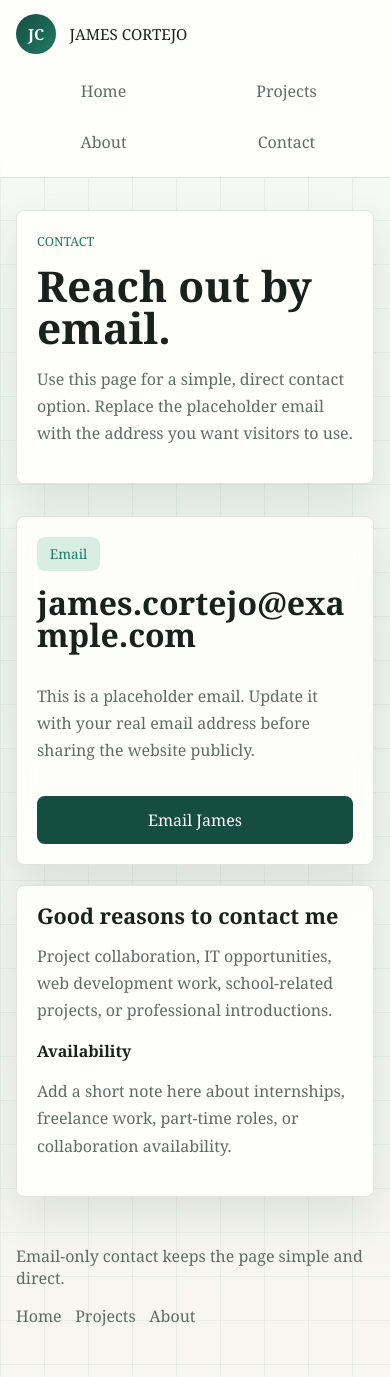
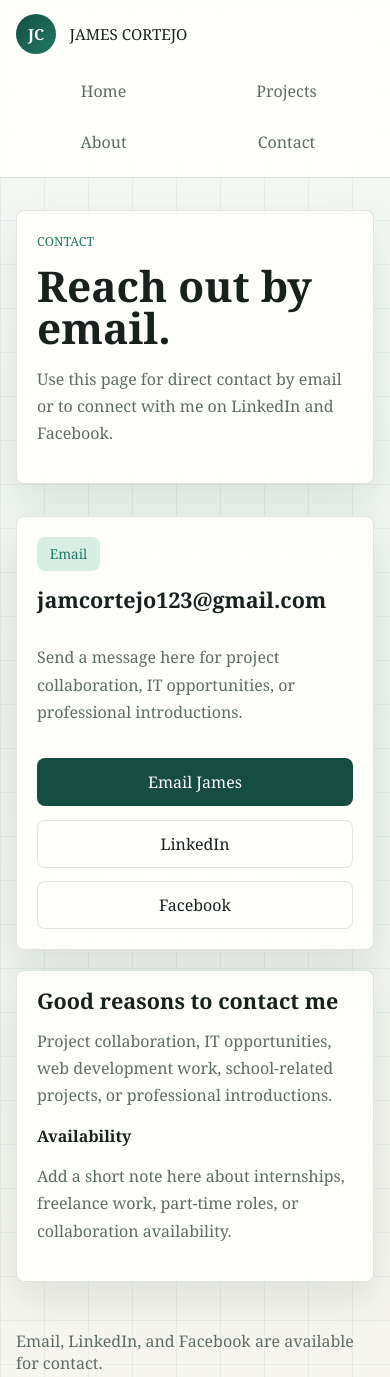
Before and after one commit to JamesCortejo/myprofilewebsite, a website: page public/contact.html in a window 390 px wide. Shown: the top 1377 px of the page. Drawn offline with Linux system fonts and the light colour scheme.

Commit message:
more UI changes

```diff
--- a/public/contact.html
+++ b/public/contact.html
@@ -29,20 +29,38 @@
           <p class="eyebrow">Contact</p>
           <h1>Reach out by email.</h1>
           <p class="lead">
-            Use this page for a simple, direct contact option. Replace the
-            placeholder email with the address you want visitors to use.
+            Use this page for direct contact by email or to connect with me on
+            LinkedIn and Facebook.
           </p>
         </section>
 
         <section class="section contact-grid">
           <article class="contact-card email-card" data-reveal>
             <span class="tag">Email</span>
-            <h2>james.cortejo@example.com</h2>
+            <h2>jamcortejo123@gmail.com</h2>
             <p>
-              This is a placeholder email. Update it with your real email
-              address before sharing the website publicly.
+              Send a message here for project collaboration, IT opportunities,
+              or professional introductions.
             </p>
-            <a class="button" href="mailto:james.cortejo@example.com">Email James</a>
+            <div class="contact-actions">
+              <a class="button" href="mailto:jamcortejo123@gmail.com">Email James</a>
+              <a
+                class="button-secondary"
+                href="https://www.linkedin.com/in/james-cortejo-a464143ab/"
+                target="_blank"
+                rel="noopener noreferrer"
+              >
+                LinkedIn
+              </a>
+              <a
+                class="button-secondary"
+                href="https://www.facebook.com/james.cortejo"
+                target="_blank"
+                rel="noopener noreferrer"
+              >
+                Facebook
+              </a>
+            </div>
           </article>
 
           <aside class="contact-card" data-reveal>
@@ -61,7 +79,7 @@
       </main>
 
       <footer class="site-footer">
-        <span>Email-only contact keeps the page simple and direct.</span>
+        <span>Email, LinkedIn, and Facebook are available for contact.</span>
         <div class="footer-links">
           <a href="/">Home</a>
           <a href="/projects">Projects</a>
--- a/public/styles.css
+++ b/public/styles.css
@@ -180,6 +180,7 @@ p {
 .hero-actions,
 .pill-row,
 .contact-list,
+.contact-actions,
 .footer-links {
   display: flex;
   flex-wrap: wrap;
@@ -220,8 +221,10 @@ p {
   border-left: 1px solid var(--line);
   display: flex;
   flex-direction: column;
-  justify-content: space-between;
+  align-items: center;
+  justify-content: center;
   gap: 2rem;
+  text-align: center;
 }
 
 .stat-grid,
@@ -455,6 +458,8 @@ p {
 }
 
 .email-card h2 {
+  font-size: 1.75rem;
+  line-height: 1.15;
   overflow-wrap: anywhere;
 }
 
@@ -462,6 +467,13 @@ p {
   display: flex;
   flex-wrap: wrap;
   gap: 0.75rem;
+}
+
+.credential-badge {
+  display: flex;
+  justify-content: center;
+  margin-top: 1rem;
+  min-height: 270px;
 }
 
 .contact-card form {
@@ -591,13 +603,19 @@ textarea {
     line-height: 1;
   }
 
+  .email-card h2 {
+    font-size: 1.35rem;
+    line-height: 1.2;
+  }
+
   .lead {
     font-size: 1rem;
   }
 
   .hero-actions .button,
   .hero-actions .button-secondary,
-  .contact-card .button {
+  .contact-card .button,
+  .contact-card .button-secondary {
     width: 100%;
   }
 
```
Also changed, not shown: public/about.html (+17 -2 lines), public/index.html (+0 -14 lines).
